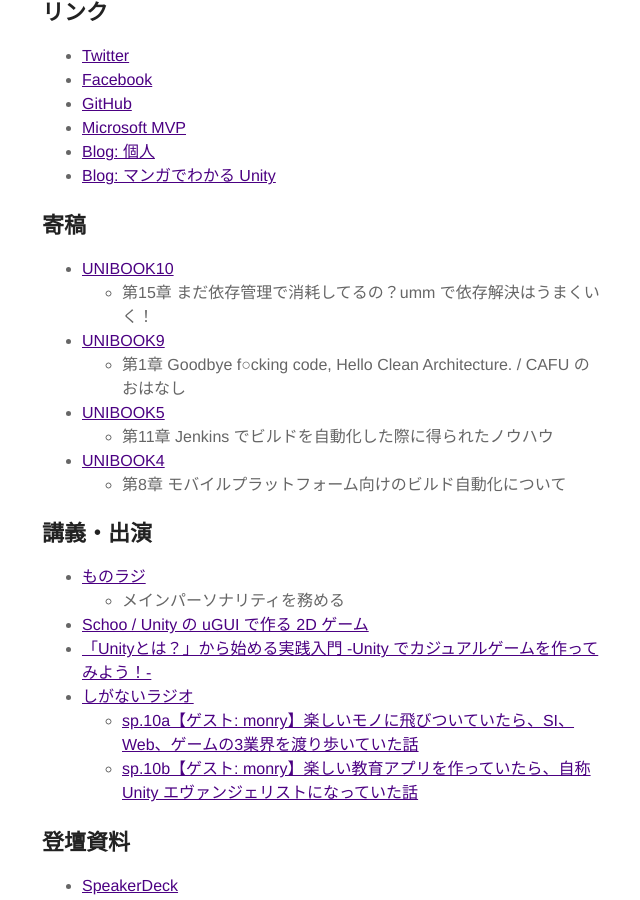
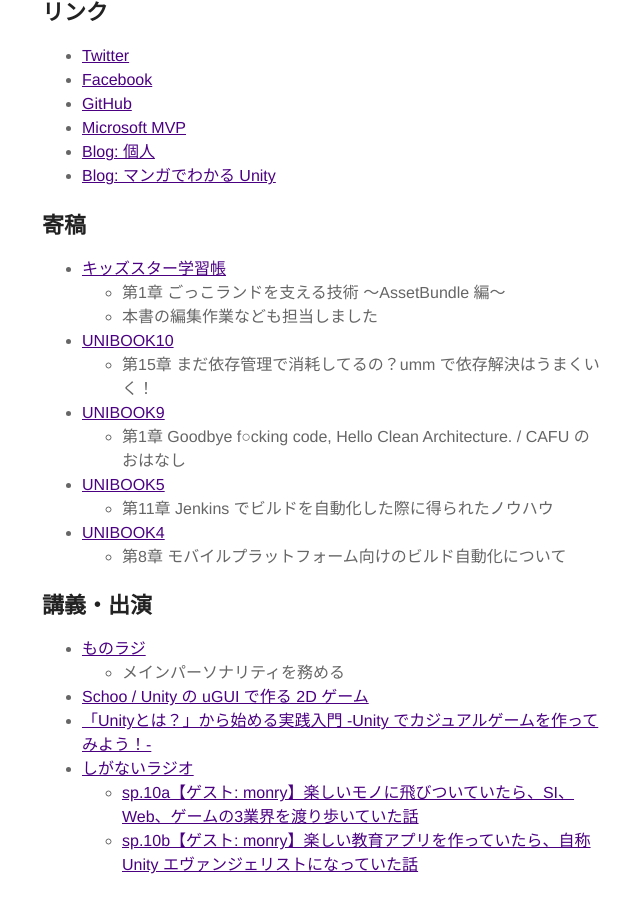
Before and after one commit to monry/monry.github.io, a Jekyll site: the page built from about.md, in a window 1280 px wide and 900 px high, scrolled down 3145 px. Shown: the whole window, without its empty margins (318-958 px from the left). Built offline with Jekyll 4.4.1, drawn with Linux system fonts in a browser that asks for light colours.

Commit message:
:sparkles: Add about キッズスター学習帳

```diff
--- a/about.md
+++ b/about.md
@@ -115,6 +115,9 @@
 
 ## 寄稿
 
+* [キッズスター学習帳](https://kidsstar-tbf.booth.pm/items/1313014)
+    * 第1章 ごっこランドを支える技術 〜AssetBundle 編〜
+    * 本書の編集作業なども担当しました
 * [UNIBOOK10](https://booth.pm/ja/items/957654)
     * 第15章 まだ依存管理で消耗してるの？umm で依存解決はうまくいく！
 * [UNIBOOK9](https://booth.pm/ja/items/831502)
```
